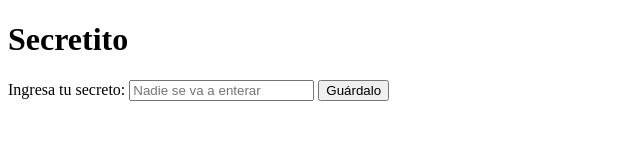
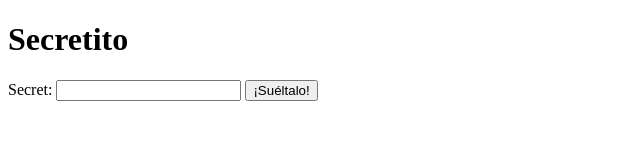
Before and after one commit to CamiloTello002/Secretito, a plain HTML site: page index.html in a window 1280 px wide. Shown: the whole page, without its empty margins (0-640 px from the left). Drawn offline with Linux system fonts and the light colour scheme.

Commit message:
Starting over again

```diff
--- a/index.html
+++ b/index.html
@@ -8,18 +8,10 @@
   </head>
   <body>
     <h1>Secretito</h1>
-
-    <form id="myForm" action="http://127.0.0.1:3002/" method="post">
-      <label for="message">Ingresa tu secreto:</label>
-      <input
-        type="text"
-        id="message"
-        name="username"
-        placeholder="Nadie se va a enterar"
-        required
-      />
-
-      <button type="button" onclick="submitForm()">Guárdalo</button>
+    <form action="http://127.0.0.1:3002/post-secret" method="post">
+      <label for="secret">Secret:</label>
+      <input type="text" id="secret" name="secret" required />
+      <button type="submit">¡Suéltalo!</button>
     </form>
   </body>
 </html>
```
Also changed, not shown: server/package.json (deleted, +0 -24 lines), server/src/app.ts (deleted, +0 -22 lines), server/tsconfig.json (deleted, +0 -109 lines), 2 other files.
